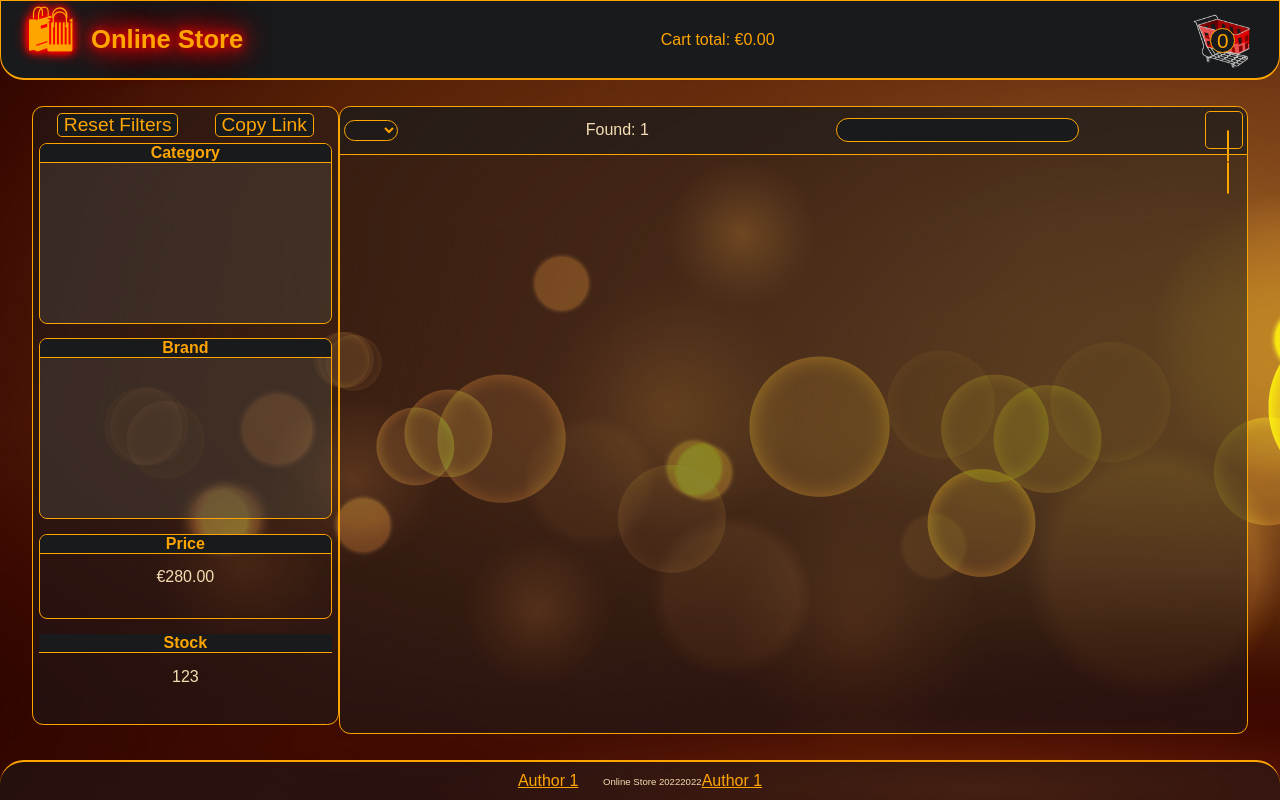
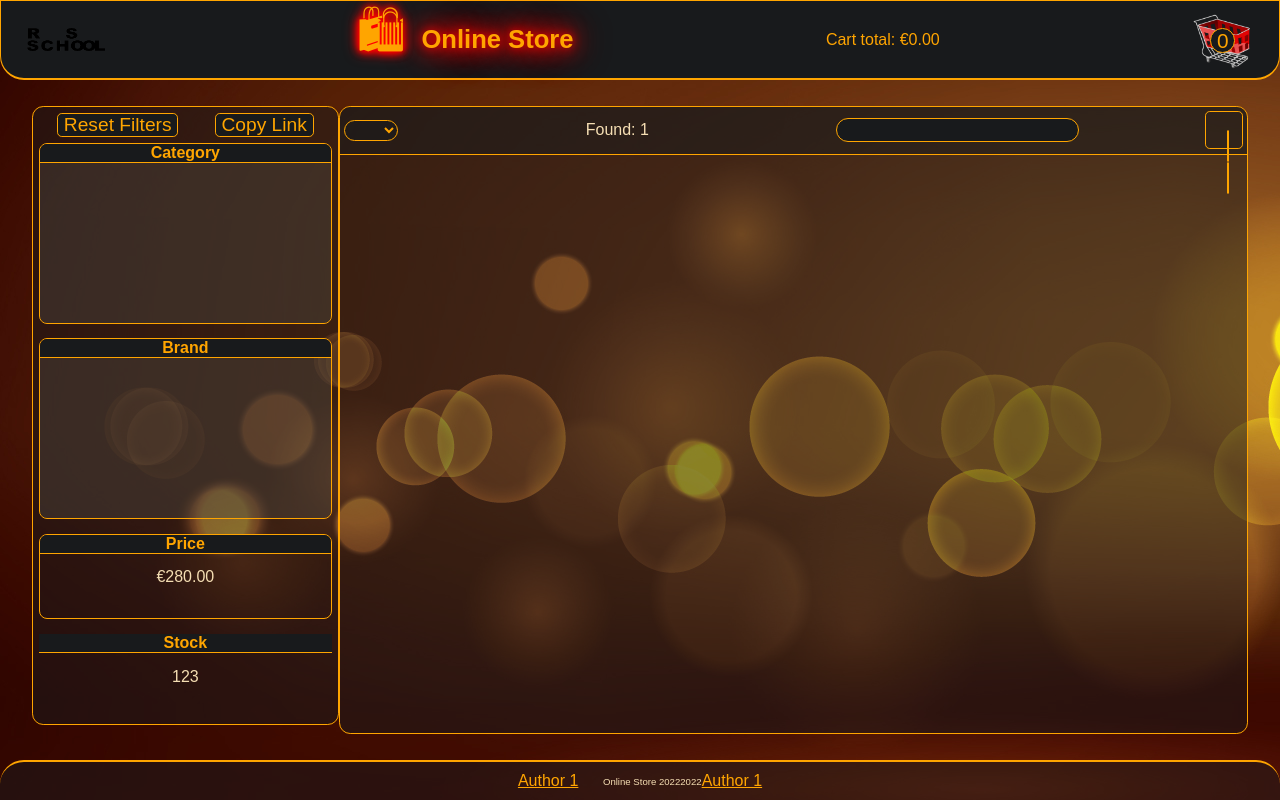
Before and after one commit to PetrAlexkulakov/Online-Store, a website built with webpack: page src/index.html in a window 1280 px wide. Built offline with nearby package versions, Linux system fonts and the light colour scheme.

Commit message:
feat: add on main

```diff
--- a/src/index.html
+++ b/src/index.html
@@ -8,6 +8,7 @@
 </head>
 <body>
     <header class="header header-main">
+        <img src="./../src/images/rsschool.png" alt="">
         <div class="header__brand">
             <div class="logo">🛍</div>
             <h2 class="brand-name">Online Store</h2>
--- a/src/scss/main-page/_main-main.scss
+++ b/src/scss/main-page/_main-main.scss
@@ -1,5 +1,9 @@
 html{
-    background-image: $img-main-background;
+    background-image: url('./../images/decorative/bg.jpg');
+}
+img{
+    width: 78px;
+    height: 30%;
 }
 .main-main{
     display: flex;
```
Also changed, not shown: package.json (+5 -2 lines), src/scss/base.css, 2 other files.
